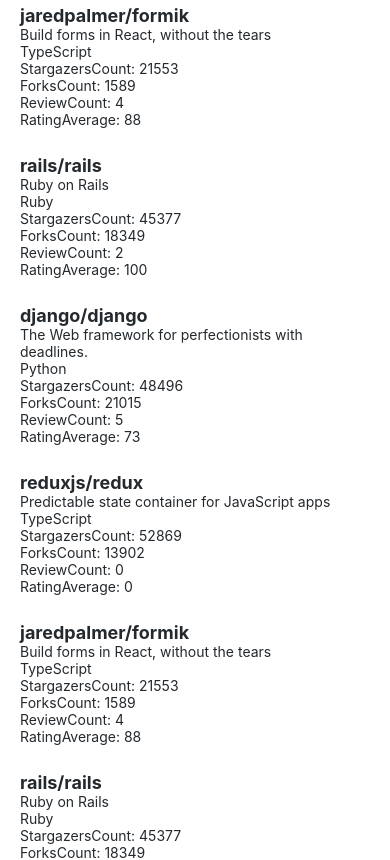
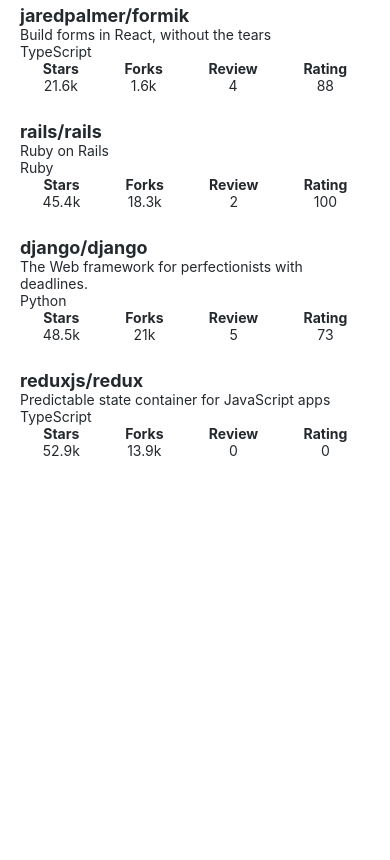
Before and after one commit to Edel-blk/rate-repository-app, a React Native app: screen / in a window 390 px wide. Shown: the top 860 px of the page. Built offline with nearby package versions, Linux system fonts and the light colour scheme.

Commit message:
flex en diseño y parseo de miles

```diff
--- a/src/components/RepositoryItem.jsx
+++ b/src/components/RepositoryItem.jsx
@@ -8,19 +8,46 @@
 		paddingBottom: 5,
 		paddingTop: 5
 	},
-})
+});
+
+const parseThousands = value => {
+	return value >= 1000
+		? `${Math.round(value / 100) / 10}k`
+		: String(value);
+}
+
+const RepositoryStats = (props) => {
+	 return (
+	 <View style={{ flexDirection: 'row', justifyContent: 'space-around' }}>
+		<View>
+			<TextStyled align='center' fontWeight='bold'>Stars</TextStyled>
+			<TextStyled align='center'>{parseThousands(props.stargazersCount)}</TextStyled>
+		</View>
+		<View>
+			<TextStyled align='center' fontWeight='bold'>Forks</TextStyled>
+			<TextStyled align='center'>{parseThousands(props.forksCount)}</TextStyled>
+		</View>
+		<View>
+			<TextStyled align='center' fontWeight='bold'>Review</TextStyled>
+			<TextStyled align='center'>{parseThousands(props.reviewCount)}</TextStyled>
+		</View>
+		<View>
+			<TextStyled align='center' fontWeight='bold'>Rating</TextStyled>
+			<TextStyled align='center'>{parseThousands(props.ratingAverage)}</TextStyled>
+		</View>
+	</View>
+	);
+}
+
 const RepositoryItem = (props) => (
     <View
         key={props.id}
         style={styles.container}
     >
-        <TextStyled fontSize={'subHeading'} fontWeight={'bold'}>{props.fullName}</TextStyled>
-        <TextStyled >{props.description}</TextStyled>
-        <TextStyled >{props.language}</TextStyled>
-        <TextStyled >StargazersCount: {props.stargazersCount}</TextStyled>
-        <TextStyled >ForksCount: {props.forksCount}</TextStyled>
-        <TextStyled >ReviewCount: {props.reviewCount}</TextStyled>
-        <TextStyled >RatingAverage: {props.ratingAverage}</TextStyled>
+			<TextStyled fontSize={'subHeading'} fontWeight={'bold'}>{props.fullName}</TextStyled>
+			<TextStyled >{props.description}</TextStyled>
+			<TextStyled >{props.language}</TextStyled>
+			<RepositoryStats {...props}/>
     </View>
 );
 
--- a/src/components/TextStyled.jsx
+++ b/src/components/TextStyled.jsx
@@ -21,11 +21,15 @@
 	subHeading: {
 		fontSize: theme.fontSizes.subHeading,
 	},
+	textAlignCenter: {
+		textAlign: 'center',
+	}
 });
 
-export default function TextStyled ({ children, color, fontSize, fontWeight, style, ...restOfProps}) {
+export default function TextStyled ({ align, children, color, fontSize, fontWeight, style, ...restOfProps}) {
 	const textStyles = [
 		styles.text,
+		align === 'center' && styles.textAlignCenter,
 		color === 'primary' && styles.colorPrimary,
 		color === 'secondary' && styles.colorSecondary,
 		fontSize === 'subHeading' && styles.subHeading,
--- a/src/data/repositories.js
+++ b/src/data/repositories.js
@@ -43,50 +43,6 @@
       reviewCount: 0,
       ownerAvatarUrl: 'https://avatars3.githubusercontent.com/u/13142323?v=4',
     },
-    {
-        id: 'jaredpalmer.formik',
-        fullName: 'jaredpalmer/formik',
-        description: 'Build forms in React, without the tears',
-        language: 'TypeScript',
-        forksCount: 1589,
-        stargazersCount: 21553,
-        ratingAverage: 88,
-        reviewCount: 4,
-        ownerAvatarUrl: 'https://avatars2.githubusercontent.com/u/4060187?v=4',
-      },
-      {
-        id: 'rails.rails',
-        fullName: 'rails/rails',
-        description: 'Ruby on Rails',
-        language: 'Ruby',
-        forksCount: 18349,
-        stargazersCount: 45377,
-        ratingAverage: 100,
-        reviewCount: 2,
-        ownerAvatarUrl: 'https://avatars1.githubusercontent.com/u/4223?v=4',
-      },
-      {
-        id: 'django.django',
-        fullName: 'django/django',
-        description: 'The Web framework for perfectionists with deadlines.',
-        language: 'Python',
-        forksCount: 21015,
-        stargazersCount: 48496,
-        ratingAverage: 73,
-        reviewCount: 5,
-        ownerAvatarUrl: 'https://avatars2.githubusercontent.com/u/27804?v=4',
-      },
-      {
-        id: 'reduxjs.redux',
-        fullName: 'reduxjs/redux',
-        description: 'Predictable state container for JavaScript apps',
-        language: 'TypeScript',
-        forksCount: 13902,
-        stargazersCount: 52869,
-        ratingAverage: 0,
-        reviewCount: 0,
-        ownerAvatarUrl: 'https://avatars3.githubusercontent.com/u/13142323?v=4',
-      },
   ];
 
   export default repositories;
```
